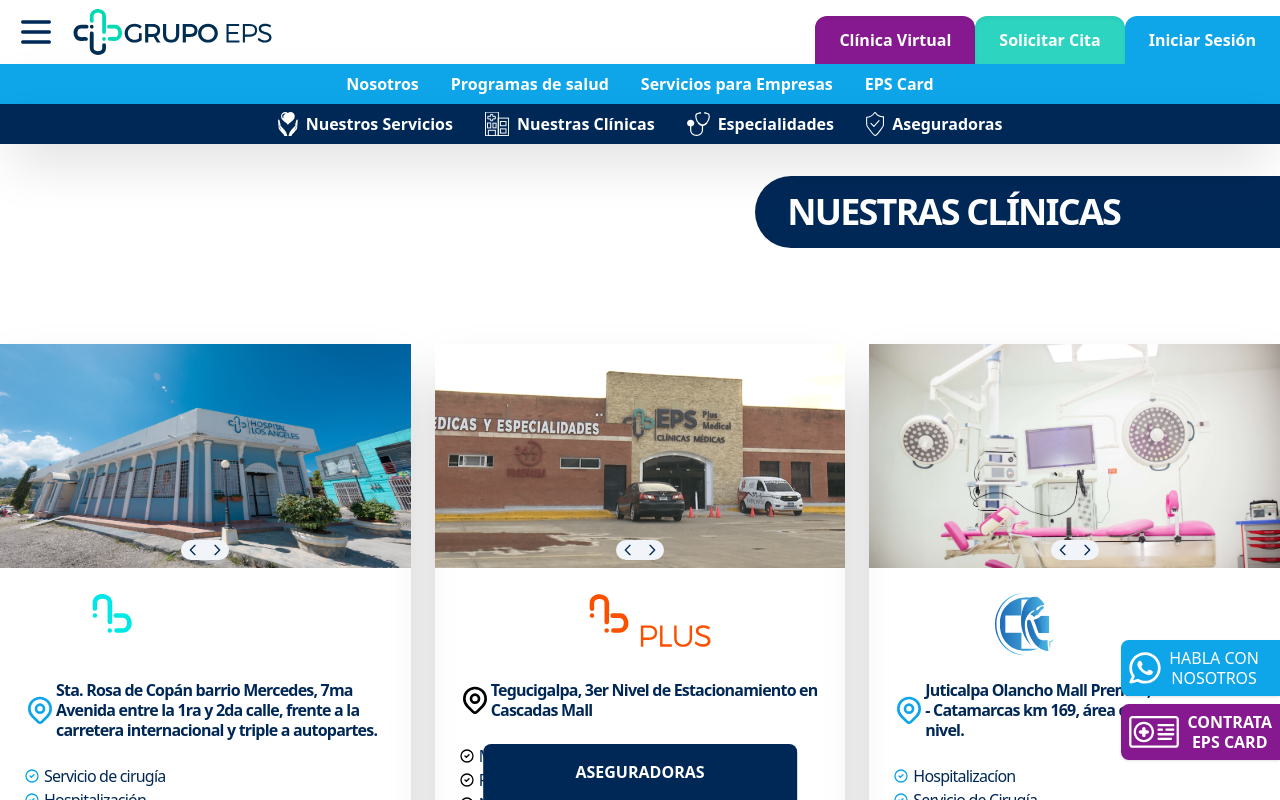
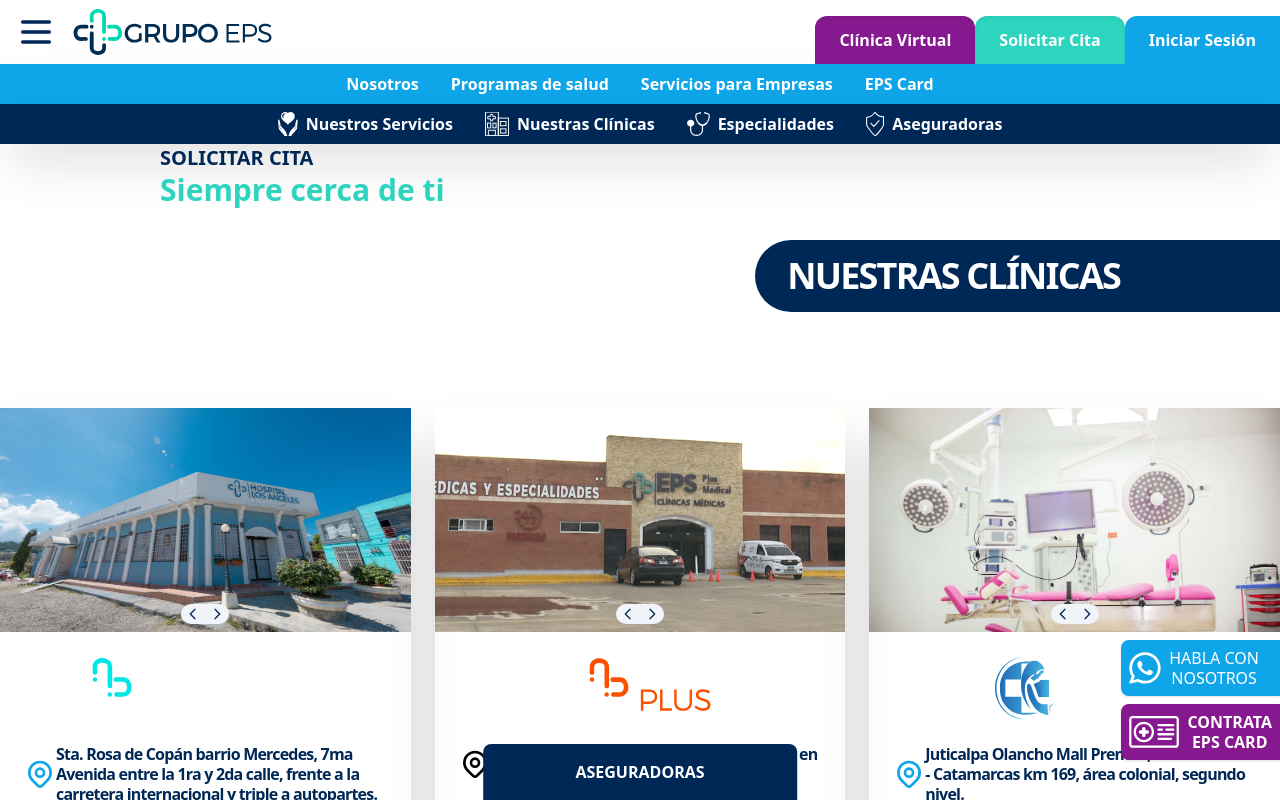
Before and after one commit to AgustinRujana/eps, a Next.js app: page /clinicas in a window 1280 px wide. Shown: the top 800 px of the page. Built offline with nearby package versions, Linux system fonts and the light colour scheme.

Commit message:
Update index.js

```diff
--- a/pages/clinicas/index.js
+++ b/pages/clinicas/index.js
@@ -33,11 +33,14 @@
       </header>
       <main className='overflow-hidden'>
         {/* Mapa y texto principal */}
-        <ScrollSlideUp>
-          {/* <div className=''>
-
-          </div> */}
-        </ScrollSlideUp>
+        <div className='relative'>
+          <p className='font-semibold md:text-xl text-base text-darkBlue uppercase w-fit mr-auto rounded-r-full pl-1/8 pr-8'>
+            Solicitar Cita
+          </p>
+          <p className='font-bold md:text-3xl text-xl text-teal-400 w-fit mr-auto rounded-r-full pl-1/8 mb-4'>
+            Siempre cerca de ti
+          </p>
+        </div>
         {/* Nuestras Clinicas */}
         <ScrollSlideUp>
           <div className='sm:mt-8 mt-24'>
@@ -90,11 +93,11 @@
         {/* Otros Servicios */}
         <ScrollSlideUp>
           <div className=''>
-          <p className='font-semibold tracking-tighter md:text-xl text-base text-darkBlue uppercase w-fit mr-auto rounded-r-full pl-1/8 pr-8'>
+            <p className='font-semibold tracking-tighter md:text-xl text-base text-darkBlue uppercase w-fit mr-auto rounded-r-full pl-1/8 pr-8'>
               !Aún hay más!
             </p>
             <p className='font-bold tracking-tighter md:text-3xl text-xl text-teal-400 w-fit mr-auto rounded-r-full pl-1/8 mb-4'>
-              Descubre todos los <br/> servicios que tenemos para tí
+              Descubre todos los <br /> servicios que tenemos para tí
             </p>
             <p className='bg-darkBlue font-bold tracking-tighter uppercase md:text-4xl text-2xl  text-white text-right w-fit mr-auto rounded-r-full py-4 pl-1/8 pr-1/8'>
               Otros Servicios
```
